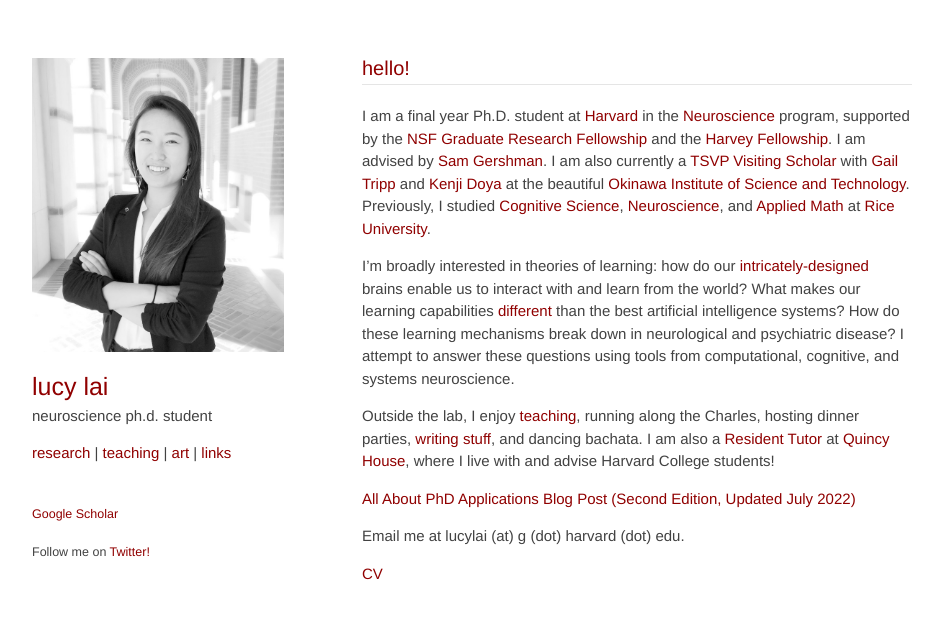
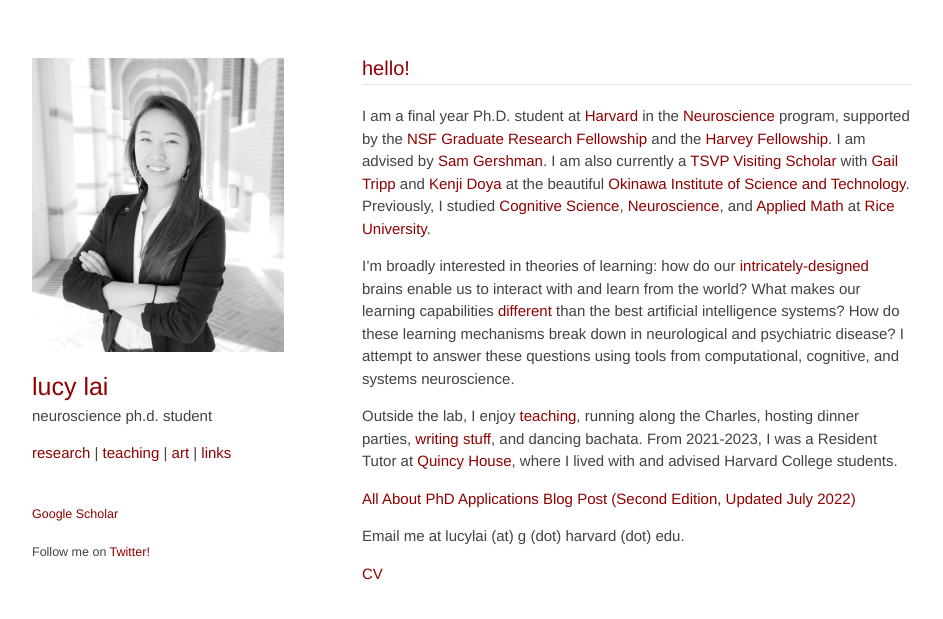
Before and after one commit to lucylai96/lucylai96.github.io, a Jekyll site: the page built from index.md, in a window 1280 px wide. Shown: the top 619 px of the page, without its empty margins (168-1111 px from the left). Built offline with Jekyll 4.4.1, drawn with Linux system fonts in a browser that asks for light colours; our own code applies the rules of GitHub Pages for plain Markdown files.

Commit message:
Update index.md

```diff
--- a/index.md
+++ b/index.md
@@ -4,7 +4,7 @@
 
 I’m broadly interested in theories of learning: how do our <a href="http://mitpress.mit.edu/books/principles-neural-design" target="_blank">intricately-designed</a> brains enable us to interact with and learn from the world? What makes our learning capabilities <a href="http://gershmanlab.webfactional.com/pubs/Lake17.pdf" target="_blank"> different</a> than the best artificial intelligence systems? How do these learning mechanisms break down in neurological and psychiatric disease? I attempt to answer these questions using tools from computational, cognitive, and systems neuroscience.
 
-Outside the lab, I enjoy <a href="http://lucy-lai.com/teaching" target="_blank">teaching</a>, running along the Charles, hosting dinner parties, <a href="http://lucyblogs.wordpress.com/" target="_blank">writing</a> <a href="http://subcorticalsongs.wordpress.com/" target="_blank">stuff</a>, and dancing bachata. I am also a <a href="https://quincy.harvard.edu/people/lucy-lai" target="_blank">Resident Tutor</a> at <a href="https://quincy.harvard.edu/" target="_blank">Quincy House</a>, where I live with and advise Harvard College students!
+Outside the lab, I enjoy <a href="http://lucy-lai.com/teaching" target="_blank">teaching</a>, running along the Charles, hosting dinner parties, <a href="http://lucyblogs.wordpress.com/" target="_blank">writing</a> <a href="http://subcorticalsongs.wordpress.com/" target="_blank">stuff</a>, and dancing bachata. From 2021-2023, I was a Resident Tutor at <a href="https://quincy.harvard.edu/" target="_blank">Quincy House</a>, where I lived with and advised Harvard College students.
 
 **[All About PhD Applications Blog Post (Second Edition, Updated July 2022)](https://lucy-lai.com/blog/gradapps)**
 
```
